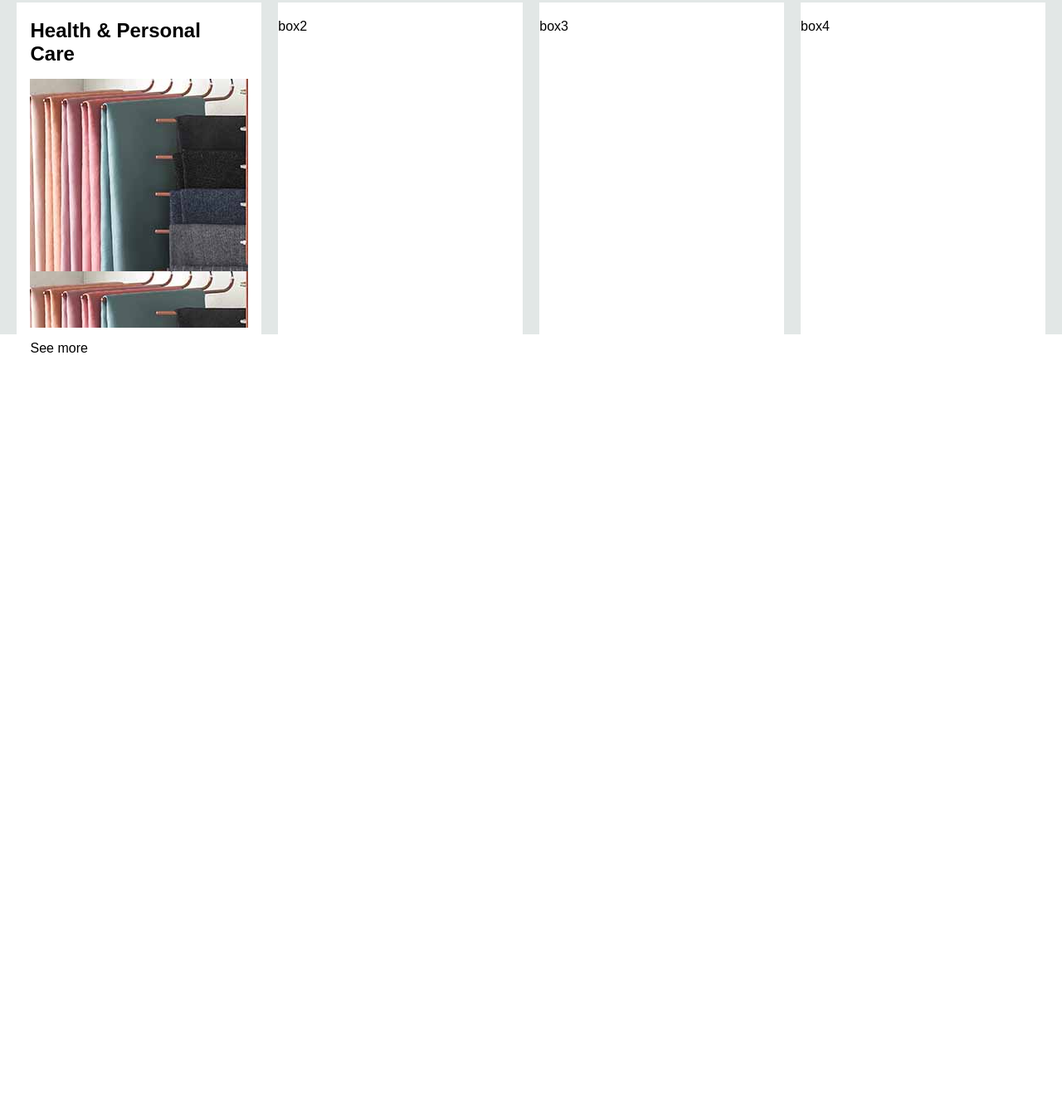
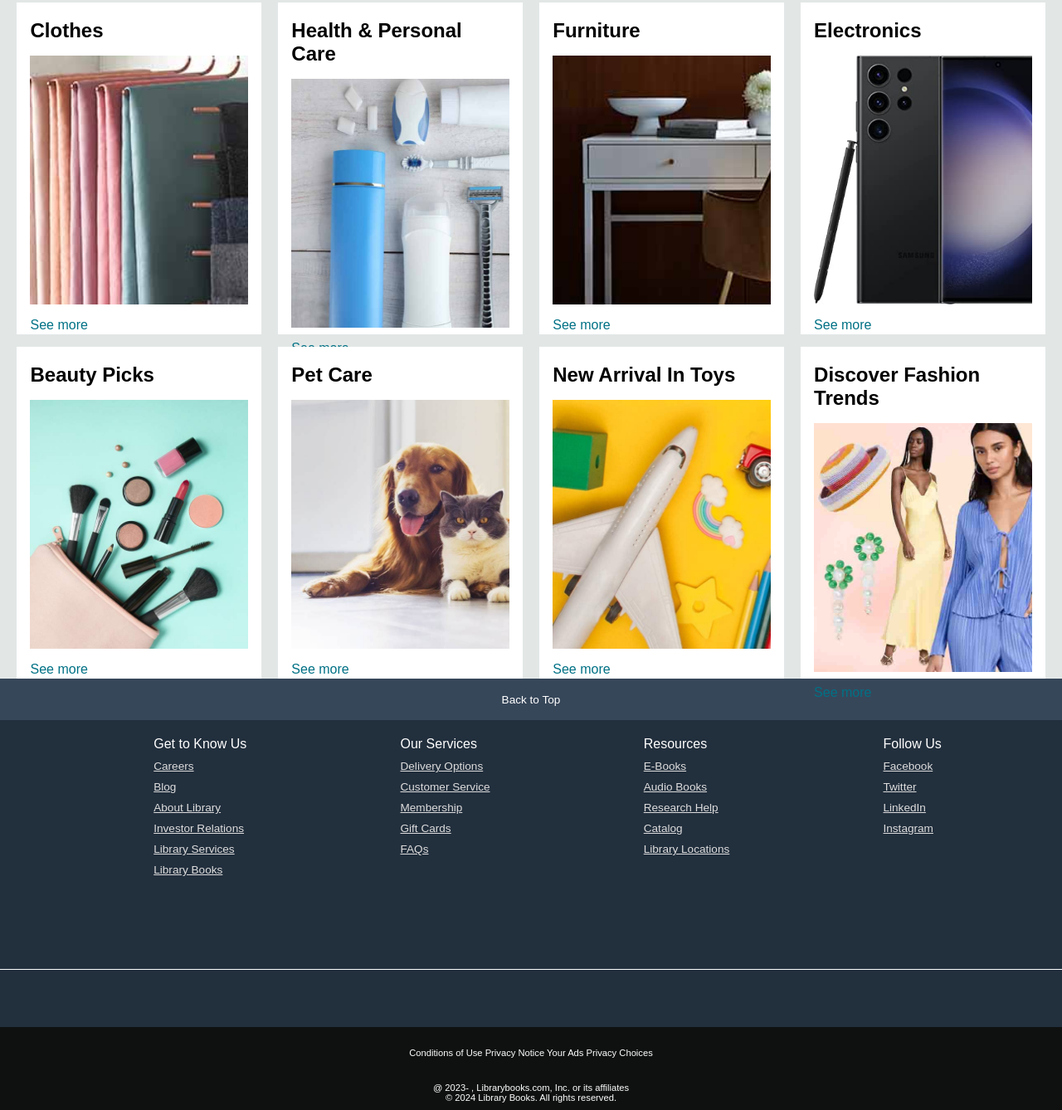
Before and after one commit to shreya0427D/amazon-clone, a plain HTML site: page index.html in a window 1280 px wide. Shown: the part 462-1800 px from the top of the page at 83% size. Before the commit the page ends 891 px from the top, so only its background shows below. Drawn offline with Linux system fonts and the light colour scheme.

Commit message:
footer added

```diff
--- a/index.html
+++ b/index.html
@@ -1,14 +1,12 @@
 <!doctype html>
 <html lang="en">
+
 <head>
   <meta charset="UTF-8" />
   <meta http-equiv="X-UA-Compatible" content="IE=edge" />
   <meta name="viewport" content="width=device-width, initial-scale=1.0" />
 
-    <link
-      rel="stylesheet"
-      href="https://cdnjs.cloudflare.com/ajax/libs/font-awesome/6.4.0/css/all.min.css"
-    />
+  <link rel="stylesheet" href="https://cdnjs.cloudflare.com/ajax/libs/font-awesome/6.4.0/css/all.min.css" />
   <link rel="stylesheet" href="style.css" />
 
   <title>Amazon Clone</title>
@@ -70,24 +68,134 @@
       <p>
         You are on amazon.com. You can also shop on amazon India for millions
         of product with fast local delivery.<a>
-            Click here to go to amazon.in</a
-          >
+          Click here to go to amazon.in</a>
       </p>
     </div>
   </div>
   <div class="shop-section">
-      <div class="box1 box">
+    <div class="box">
       <div class="box-content">
-          <h2>Health & Personal Care</h2>
+        <h2>Clothes</h2>
         <div class="box-img" style="background-image: url('box1_image.jpg')"></div>
         <p>See more</p>
 
       </div>
 
     </div>
-      <div class="box2 box">box2</div>
-      <div class="box3 box">box3</div>
-      <div class="box4 box">box4</div>
+    <div class="box">
+      <div class="box-content">
+        <h2>Health & Personal Care</h2>
+        <div class="box-img" style="background-image: url('box2_image.jpg')"></div>
+        <p>See more</p>
+
       </div>
+    </div>
+    <div class="box">
+      <div class="box-content">
+        <h2>Furniture</h2>
+        <div class="box-img" style="background-image: url('box3_image.jpg')"></div>
+        <p>See more</p>
+
+      </div>
+    </div>
+    <div class="box">
+      <div class="box-content">
+        <h2>Electronics</h2>
+        <div class="box-img" style="background-image: url('box4_image.jpg')"></div>
+        <p>See more</p>
+
+      </div>
+    </div>
+    <div class="box">
+      <div class="box-content">
+        <h2>Beauty Picks</h2>
+        <div class="box-img" style="background-image: url('box5_image.jpg')"></div>
+        <p>See more</p>
+
+      </div>
+    </div>
+    <div class="box">
+      <div class="box-content">
+        <h2>Pet Care</h2>
+        <div class="box-img" style="background-image: url('box6_image.jpg')"></div>
+        <p>See more</p>
+
+      </div>
+    </div>
+    <div class="box">
+      <div class="box-content">
+        <h2>New Arrival In Toys</h2>
+        <div class="box-img" style="background-image: url('box7_image.jpg')"></div>
+        <p>See more</p>
+
+      </div>
+    </div>
+    <div class="box">
+      <div class="box-content">
+        <h2>Discover Fashion Trends</h2>
+        <div class="box-img" style="background-image: url('box8_image.jpg')"></div>
+        <p>See more</p>
+
+      </div>
+    </div>
+  </div>
+
+  <footer>
+        <div class="foot-panel">
+            Back to Top
+        </div>
+        <div class="foot-panel2">
+            <ul>
+                <p>Get to Know Us</p>
+                <a href="#">Careers</a>
+                <a href="#">Blog</a>
+                <a href="#">About Library</a>
+                <a href="#">Investor Relations</a>
+                <a href="#">Library Services</a>
+                <a href="#">Library Books</a>
+            </ul>
+            <ul>
+                <p>Our Services</p>
+                <a href="#">Delivery Options</a>
+                <a href="#">Customer Service</a>
+                <a href="#">Membership</a>
+                <a href="#">Gift Cards</a>
+                <a href="#">FAQs</a>
+            </ul>
+            <ul>
+                <p>Resources</p>
+                <a href="#">E-Books</a>
+                <a href="#">Audio Books</a>
+                <a href="#">Research Help</a>
+                <a href="#">Catalog</a>
+                <a href="#">Library Locations</a>
+            </ul>
+            <ul>
+                <p>Follow Us</p>
+                <a href="#">Facebook</a>
+                <a href="#">Twitter</a>
+                <a href="#">LinkedIn</a>
+                <a href="#">Instagram</a>
+            </ul>
+
+        </div>
+
+
+        <div class="foot-panel3">
+            <div class="logo"></div>
+        </div>
+        <div class="foot-panel4">
+            <div class="pages">
+                <a>Conditions of Use</a>
+                <a>Privacy Notice</a>
+                <a>Your Ads Privacy Choices</a>
+            </div>
+            <div class="copyright">
+                @ 2023- , Librarybooks.com, Inc. or its affiliates
+                <p>&copy; 2024 Library Books. All rights reserved.</p>
+            </div>
+        </div>
+    </footer>
 </body>
+
 </html>
--- a/style.css
+++ b/style.css
@@ -167,6 +167,7 @@
 /** shop section **/
 .shop-section{
     display: flex;
+    flex-wrap: wrap;
     justify-content: space-evenly;
     background-color: #e2e7e6;
 }
@@ -183,7 +184,7 @@
 
 .box-img {
     height: 300px;
-    background-image: contain;
+    background-size: cover;
     margin-top: 1rem;
     margin-bottom: 1rem;
 
@@ -194,3 +195,74 @@
     margin-left: 1rem;
     margin-right: 1rem;
 }
+
+.box-content p{
+    color: #007185
+}
+
+.footer {
+    margin-top: 15px;
+
+}
+
+.foot-panel {
+    background-color: #37475a;
+    color: white;
+    height: 50px;
+    display: flex;
+    justify-content: center;
+    align-items: center;
+    font-size: 0.85rem;
+}
+
+.foot-panel2 {
+    background-color: #222f3d;
+    color: white;
+    height: 300px;
+    display: flex;
+    justify-content: space-evenly;
+}
+
+ul {
+    margin-top: 20px;
+}
+
+ul a {
+    display: block;
+    font-size: 0.85rem;
+    margin-top: 10px;
+    color: #dddddd;
+}
+
+.foot-panel3 {
+    background-color: #222f3d;
+    color: white;
+    border-top: 0.5px solid white;
+    height: 70px;
+    display: flex;
+    justify-content: center;
+    align-items: center;
+}
+
+
+.foot-panel4 {
+    background-color: #0f1111;
+    color: white;
+    height: 100px;
+    font-size: 0.7rem;
+    text-align: center;
+    /* display: flex;
+    justify-content: center;
+    align-items: center;
+    */
+}
+
+.pages {
+
+    padding: 25px;
+}
+
+.copyright {
+    padding-top: 5px;
+
+}
```
Lines whose indentation alone changed are shown as unchanged.
